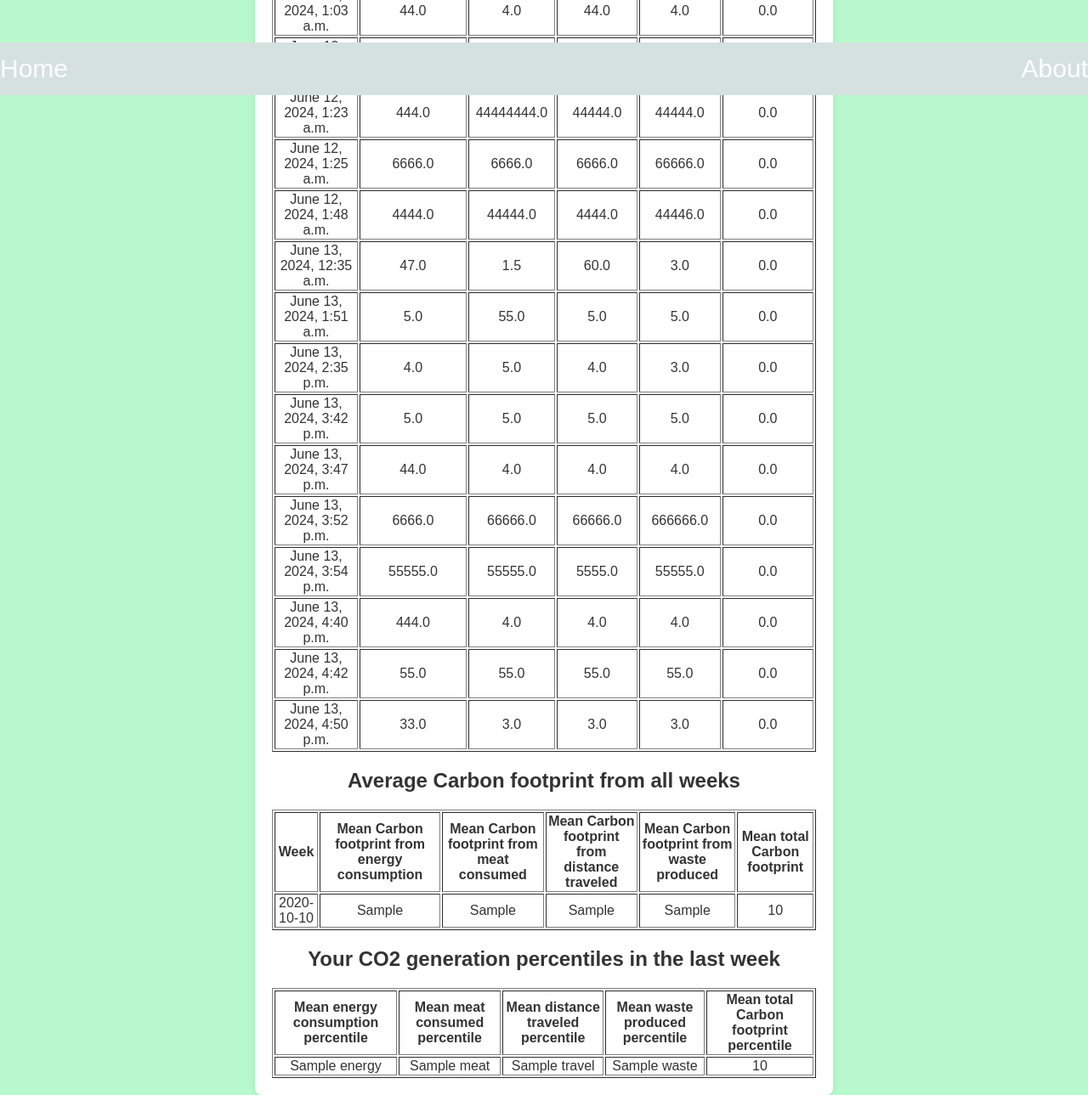
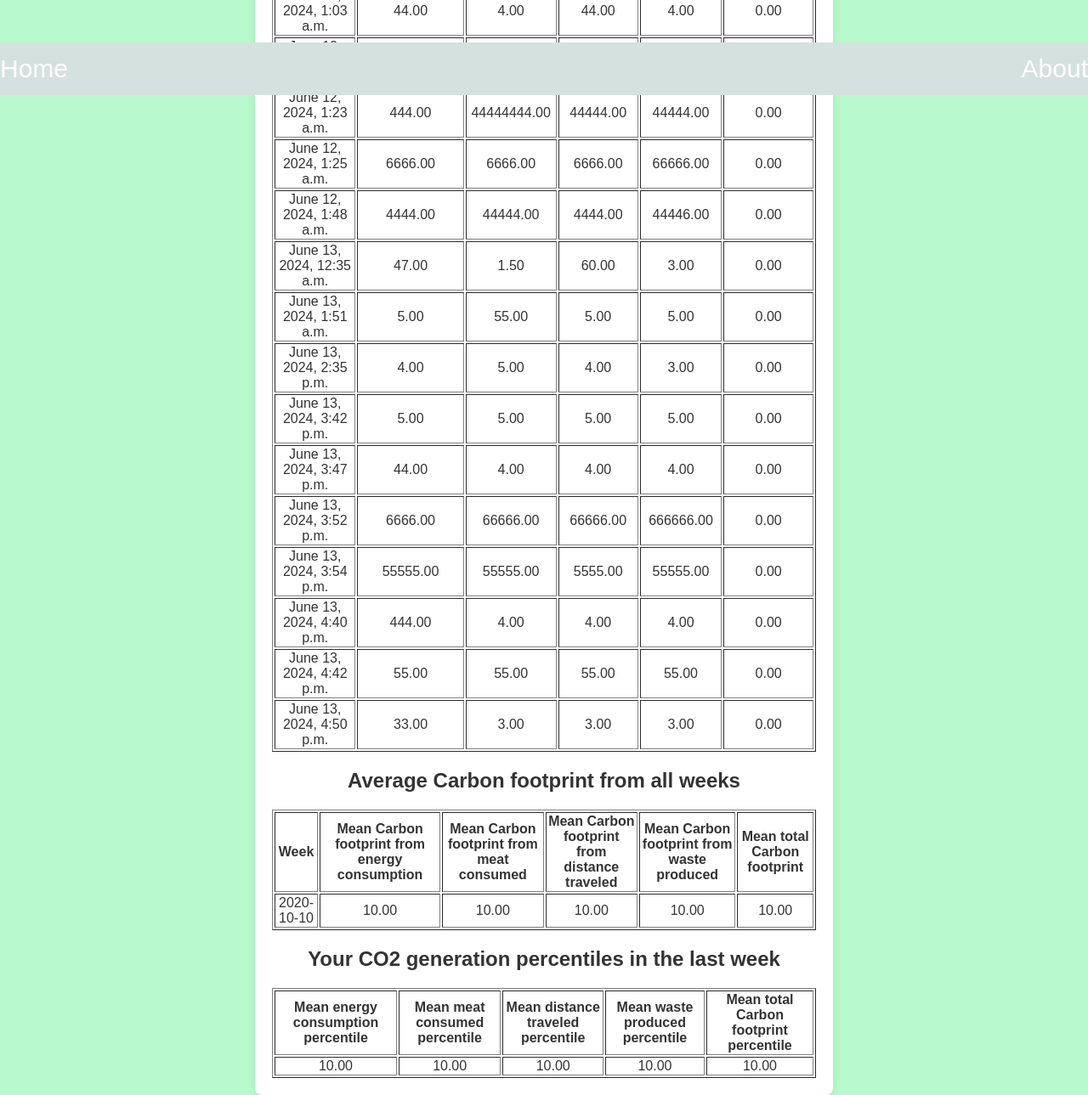
Before and after one commit to majawasielewska/EcoFootprint-app, a Django app: template django_website/carbon_footprint_website/templates/ecofootprint/user.html in a window 1280 px wide. Shown: the whole page at 85% size. Run offline with Django 5.2, Linux system fonts and the light colour scheme; data comes from the database, SQL or seed files in the repository; tables that the repository leaves empty hold one stand-in row (values such as "Sample post"); the template is opened without the code that fills it: values that come from a table or form of the project are taken from there, most other values are stand-ins (such as "Sample title", 1, 10 or a date in 2020).

Commit message:
minor fixes

```diff
--- a/django_website/carbon_footprint_website/models.py
+++ b/django_website/carbon_footprint_website/models.py
@@ -21,14 +21,14 @@
 
 class UserFootprintAggregation(models.Model):
     user = models.ForeignKey(User, on_delete=models.CASCADE, related_name='carbon_footprint_userfootprints_aggregated')
-    mean_energy_consumption_footprint = models.FloatField(help_text="mean Carbon footprint from energy consumption",
+    mean_energy_consumption_footprint = models.FloatField(help_text="weekly Carbon footprint from energy consumption",
                                                           default=0)
-    mean_meat_consumption_footprint = models.FloatField(help_text="mean Carbon footprint from meat consumption",
+    mean_meat_consumption_footprint = models.FloatField(help_text="weekly Carbon footprint from meat consumption",
                                                         default=0)
-    mean_travel_distance_footprint = models.FloatField(help_text="mean Carbon footprint from travel distance",
+    mean_travel_distance_footprint = models.FloatField(help_text="weekly Carbon footprint from travel distance",
                                                        default=0)
-    mean_waste_production_footprint = models.FloatField(help_text="mean Carbon footprint from waste production",
+    mean_waste_production_footprint = models.FloatField(help_text="weekly Carbon footprint from waste production",
                                                         default=0)
-    mean_total_footprint = models.FloatField(help_text="mean total Carbon footprint generated", default=0)
+    mean_total_footprint = models.FloatField(help_text="weekly total Carbon footprint generated", default=0)
     week = models.DateTimeField(null=True)
     date_created = models.DateTimeField(auto_now_add=True)
--- a/django_website/carbon_footprint_website/templates/ecofootprint/user.html
+++ b/django_website/carbon_footprint_website/templates/ecofootprint/user.html
@@ -21,11 +21,11 @@
             {% for data in user_data %}
             <tr>
                 <td>{{ data.date_created }}</td>
-                <td>{{ data.energy_consumption }}</td>
-                <td>{{ data.meat_consumption }}</td>
-                <td>{{ data.travel_distance }}</td>
-                <td>{{ data.waste_production }}</td>
-                <td>{{ data.total_footprint }}</td>
+                <td>{{ data.energy_consumption|floatformat:2 }}</td>
+                <td>{{ data.meat_consumption|floatformat:2 }}</td>
+                <td>{{ data.travel_distance|floatformat:2 }}</td>
+                <td>{{ data.waste_production|floatformat:2 }}</td>
+                <td>{{ data.total_footprint|floatformat:2 }}</td>
             </tr>
             {% endfor %}
         </tbody>
@@ -47,11 +47,11 @@
             {% for agg_data in user_data_agg %}
             <tr>
                 <td>{{ agg_data.week|date:"Y-m-d" }}</td>
-                <td>{{ agg_data.mean_energy_consumption_footprint }}</td>
-                <td>{{ agg_data.mean_meat_consumption_footprint }}</td>
-                <td>{{ agg_data.mean_travel_distance_footprint }}</td>
-                <td>{{ agg_data.mean_waste_production_footprint }}</td>
-                <td>{{ agg_data.mean_total_footprint }}</td>
+                <td>{{ agg_data.mean_energy_consumption_footprint|floatformat:2 }}</td>
+                <td>{{ agg_data.mean_meat_consumption_footprint|floatformat:2 }}</td>
+                <td>{{ agg_data.mean_travel_distance_footprint|floatformat:2 }}</td>
+                <td>{{ agg_data.mean_waste_production_footprint|floatformat:2 }}</td>
+                <td>{{ agg_data.mean_total_footprint|floatformat:2 }}</td>
             </tr>
             {% endfor %}
         </tbody>
@@ -69,11 +69,11 @@
         </thead>
         <tbody>
             <tr>
-                <td>{{ percentiles.energy }}</td>
-                <td>{{ percentiles.meat }}</td>
-                <td>{{ percentiles.travel }}</td>
-                <td>{{ percentiles.waste }}</td>
-            <td>{{ percentiles.total }}</td>
+                <td>{{ percentiles.energy|floatformat:2 }}</td>
+                <td>{{ percentiles.meat|floatformat:2 }}</td>
+                <td>{{ percentiles.travel|floatformat:2 }}</td>
+                <td>{{ percentiles.waste|floatformat:2 }}</td>
+            <td>{{ percentiles.total|floatformat:2 }}</td>
             </tr>
         </tbody>
     </table>
--- a/django_website/templates/home.html
+++ b/django_website/templates/home.html
@@ -36,7 +36,7 @@
     {% load static %}
     <div class="container">
         <img src="{% static 'images/logo.png' %}" alt="Logo" width="180">
-        <h1>Welcome to carbon footprint calculation app!</h1>
+        <h1>Welcome to Eco Footprint Calculator app!</h1>
         <a href="{% url 'signup' %}">Sign up</a>
         <a href="{% url 'login' %}">Log in</a>
         <a href="{% url 'about' %}">About</a>
```
Also changed, not shown: django_website/carbon_footprint_website/management/commands/aggregate_data.py (+6 -6 lines).
